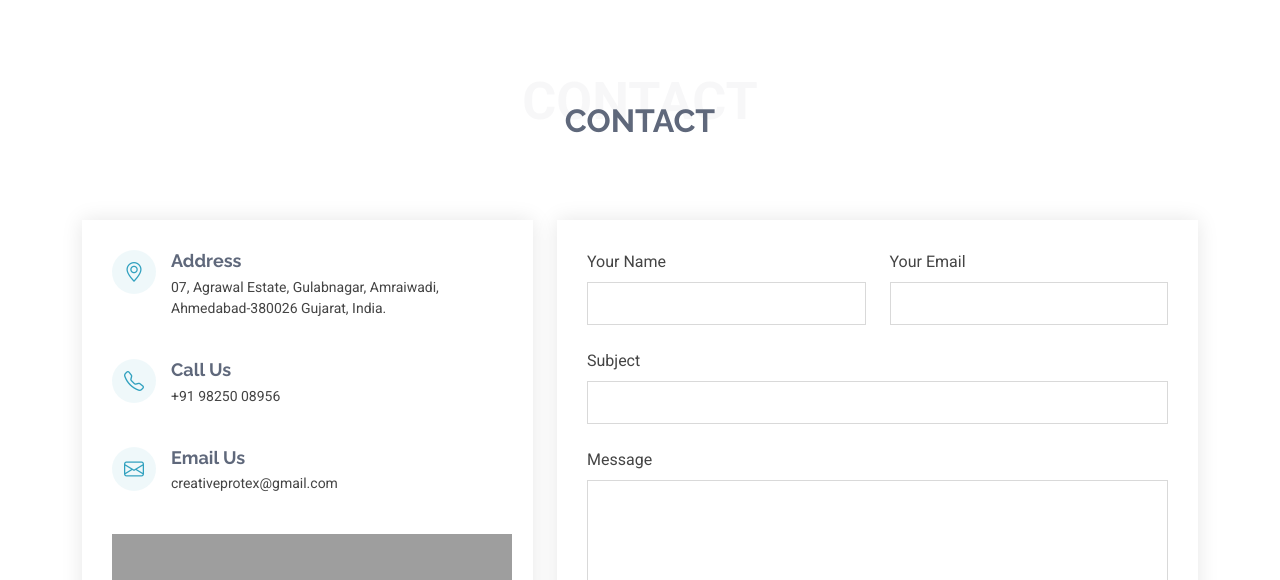
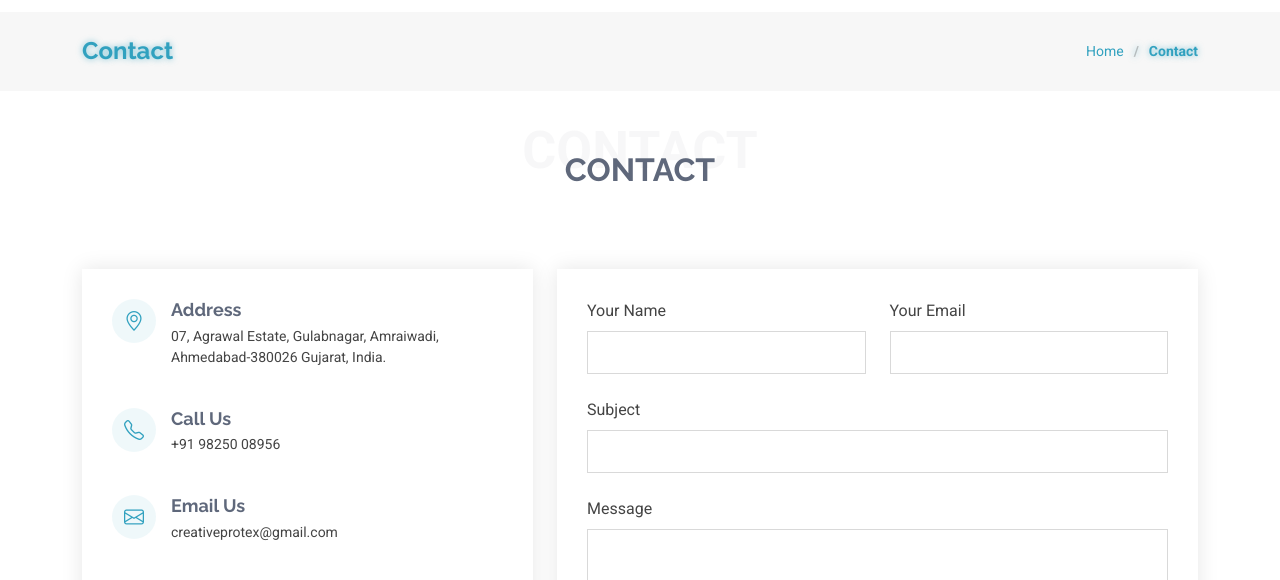
Before and after one commit to sm2424/CBS--Creative-Business-Systems, an Eleventy site: page src/contact.html in a window 1280 px wide. Shown: the part 108-688 px from the top of the page. Built offline with nearby package versions, Linux system fonts and the light colour scheme; Eleventy itself is replaced by a stand-in of ours; files that its build step writes are made by us from their sources; grey boxes are pictures that could not be loaded.

Commit message:
Fix contact page

```diff
--- a/src/contact.html
+++ b/src/contact.html
@@ -3,8 +3,10 @@ title: Contact
 layout: layout.njk
 ---
 
+{% include "page-title.njk" %}
 <!-- Contact Section -->
-<section id="contact" class="contact section">
+
+<section id="contact" class="contact section-add">
   <!-- Section Title -->
   <div class="container section-title" data-aos="fade-up">
     <span>Contact</span>
```
